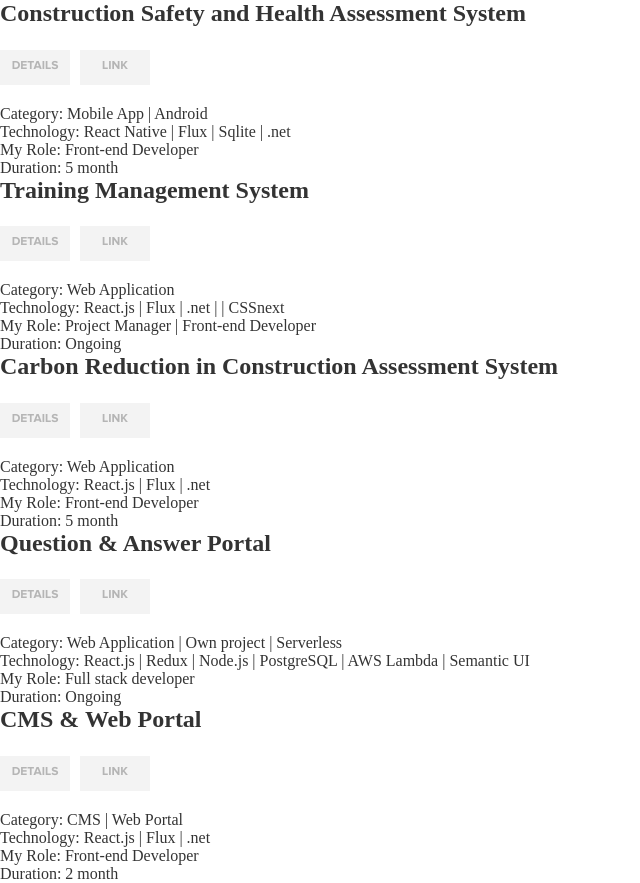
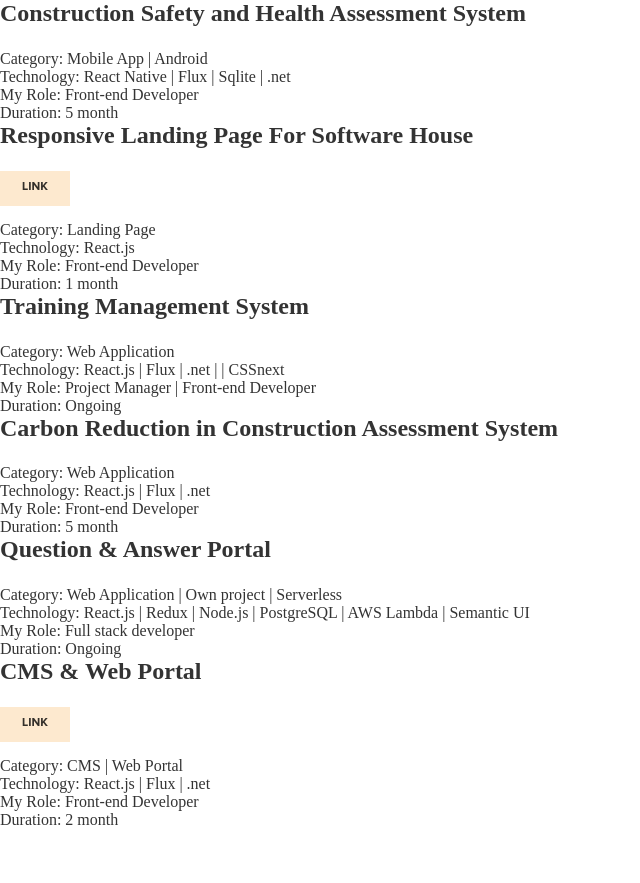
Before and after one commit to harithzahid/portfolio, a Gatsby site: page /projects/Projects in a window 1280 px wide. Shown: the whole page, without its empty margins (0-640 px from the left). After the commit the page ends 829 px from the top, so only its background shows below. Built offline with nearby package versions, Linux system fonts and the light colour scheme; Gatsby itself is replaced by a stand-in of ours; what typography-theme-doelger would draw is missing.

Commit message:
Add projects

```diff
--- a/src/components/page-header/PageHeader.jsx
+++ b/src/components/page-header/PageHeader.jsx
@@ -20,7 +20,9 @@
 export default () => (
   <div className={styles.root}>
     <h1>Harith Zahid</h1>
-    <div>Harith aka 'Harris'. | Web/Mobile App developer | Javascript, React.js, React Native, Node.js, PostgreSQL</div>
+    <div>
+      I'm a passionate web/mobile app developer with a strong sense for aesthetics and interaction. Javascript, React.js, React Native, Node.js, SQL
+    </div>
     <div className={styles.forHire}>
       <BlinkCircle />
       <div>Available for hire</div>
--- a/src/pages/projects/ProjectCard.jsx
+++ b/src/pages/projects/ProjectCard.jsx
@@ -9,10 +9,10 @@
     <h2>
       {title}
     </h2>
-      <div className={styles.linkGroup}>
+      <div className={styles.linkGroup} style={{ display: links.filter((link) => link.path).length ? 'flex' : 'contents' }}>
         {
-          links.map((link) => (
-            <Button disabled={!link.path} className={styles.link}>
+          links.map((link) =>  (
+            link.path && <Button className={styles.link} href={link.path} target="_blank">
               {link.label}
             </Button>
           ))
--- a/src/pages/projects/Projects.jsx
+++ b/src/pages/projects/Projects.jsx
@@ -10,6 +10,14 @@
     technology: 'React Native | Flux | Sqlite | .net',
     role: 'Front-end Developer',
     devDuration: '5 month',
+  },
+  {
+    title: 'Responsive Landing Page For Software House',
+    category: 'Landing Page',
+    technology: 'React.js',
+    role: 'Front-end Developer',
+    devDuration: '1 month',
+    links: [{ label: 'Link', path: 'http://taukala.com.my' }]
   },
   {
     title: 'Training Management System',
@@ -38,6 +46,7 @@
     technology: 'React.js | Flux | .net',
     role: 'Front-end Developer',
     devDuration: '2 month',
+    links: [{ label: 'Link', path: 'http://sustainability.cidbec.com.my/' }]
   }
 ]
 
--- a/src/pages/projects/projectCard.module.css
+++ b/src/pages/projects/projectCard.module.css
@@ -12,8 +12,7 @@
 }
 
 .linkGroup {
-  display: flex;
-  margin-bottom: 20px;
+  margin-bottom: 15px;
 
   & > *:not(:last-child) {
     margin-right: 10px;
```
